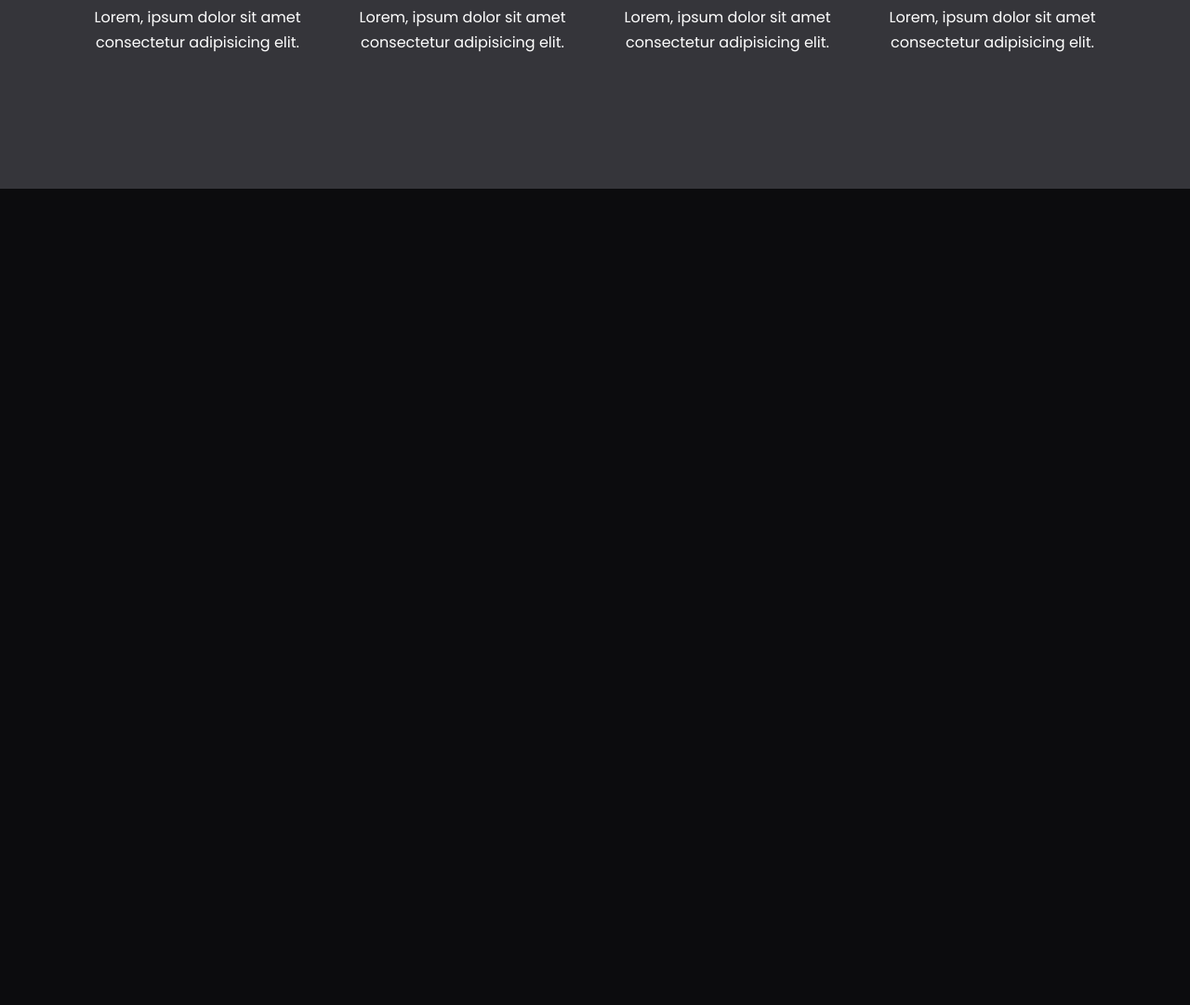
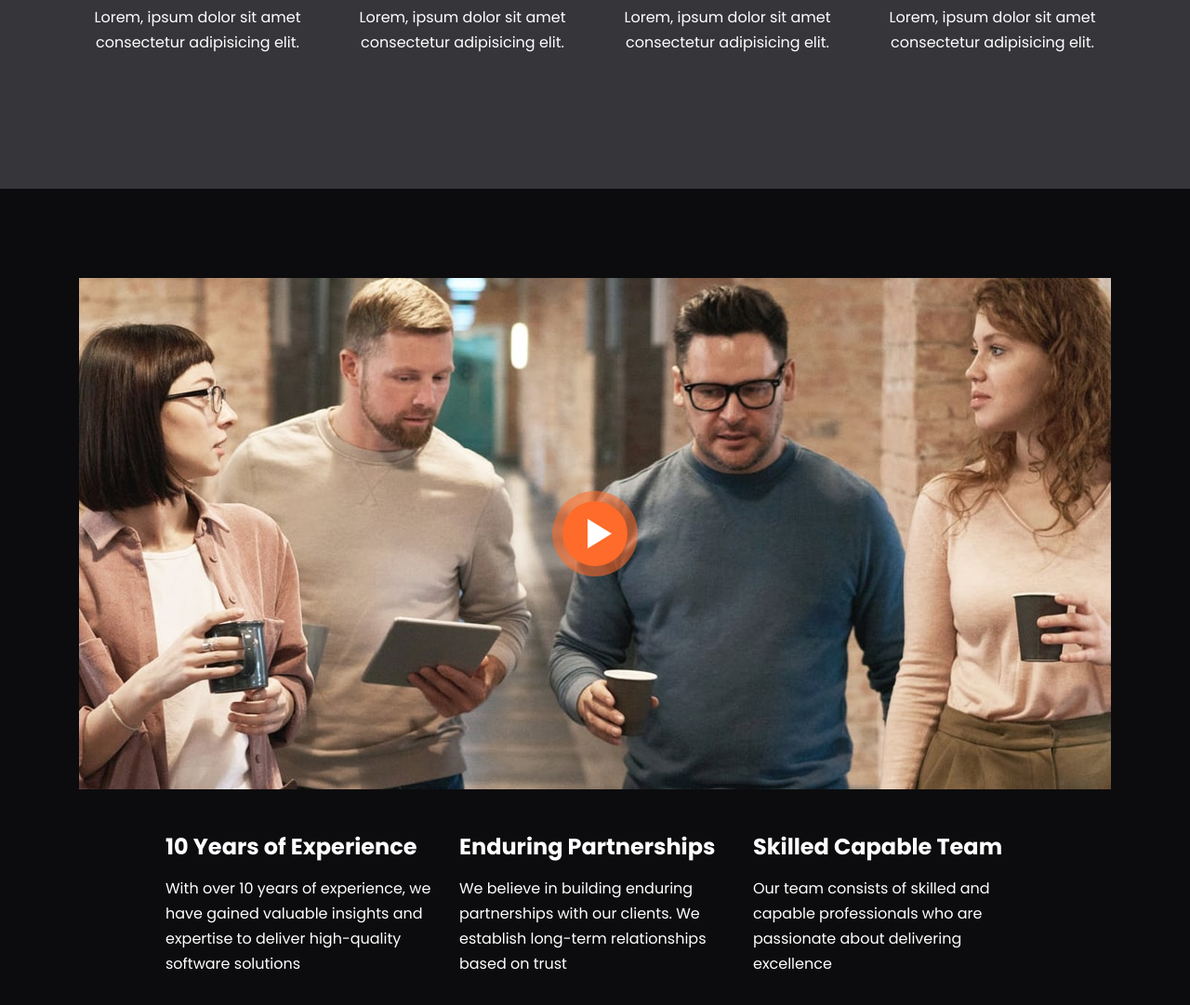
Before and after one commit to WwaleedFadl/Vera, a website: page index.html in a window 1280 px wide. Shown: the part 4404-5485 px from the top of the page at 93% size. Before the commit the page ends 4703 px from the top, so only its background shows below. Drawn offline with Linux system fonts and the light colour scheme.

Commit message:
displaying the button and made some animation with the use of keyframes

```diff
--- a/index.html
+++ b/index.html
@@ -496,6 +496,49 @@
       </div>
     </section>
     <!-- ******************Video Section and Animated Button******************** -->
+    <section class="video my-6">
+      <div class="container">
+        <div class="row">
+          <div class="col-12 d-flex flex-column align-items-center">
+            <div class="position-relative">
+              <img src="images/video-preview.jpg" alt="" class="img-fluid" />
+              <a
+                data-bs-toggle="modal"
+                data-bs-target="#videoModal"
+                class="video-btn"
+                data-bs-src="https://www.youtube.com/embed/u72H_zZzkcw">
+                <span class="video-play-button">
+                  <span></span>
+                </span>
+              </a>
+            </div>
+          </div>
+        </div>
+        <div class="row video-points px-6 mt-5">
+          <div class="col-lg-4">
+            <h4 class="fw-bold">10 Years of Experience</h4>
+            <p>
+              With over 10 years of experience, we have gained valuable insights
+              and expertise to deliver high-quality software solutions
+            </p>
+          </div>
+          <div class="col-lg-4">
+            <h4 class="fw-bold">Enduring Partnerships</h4>
+            <p>
+              We believe in building enduring partnerships with our clients. We
+              establish long-term relationships based on trust
+            </p>
+          </div>
+          <div class="col-lg-4">
+            <h4 class="fw-bold">Skilled Capable Team</h4>
+            <p>
+              Our team consists of skilled and capable professionals who are
+              passionate about delivering excellence
+            </p>
+          </div>
+        </div>
+      </div>
+    </section>
     <script src="js/replaceme.min.js"></script>
     <script src="js/bootstrap.bundle.min.js"></script>
     <script src="js/script.js"></script>
--- a/scss/styles.scss
+++ b/scss/styles.scss
@@ -38,6 +38,72 @@
 .navbar-sticky {
   opacity: 0.9;
 }
+.video-play-button {
+  position: absolute;
+  z-index: 10;
+  top: 50%;
+  left: 50%;
+  transform: translateX(-50%) translateY(-50%);
+  width: 32px;
+  height: 44px;
+  border-radius: 50%;
+  display: block;
+  box-sizing: content-box;
+  padding: 1.125rem 1.25rem 1.125rem 1.75rem;
+  cursor: pointer;
+}
+.video-play-button::before {
+  content: "";
+  position: absolute;
+  z-index: 0;
+  top: 50%;
+  left: 50%;
+  transform: translateX(-50%) translateY(-50%);
+  width: 76px;
+  height: 76px;
+  border-radius: 50%;
+  display: block;
+  cursor: pointer;
+  background: var(--bs-primary);
+  animation: pulse-border 1500ms ease-in-out infinite;
+}
+.video-play-button::after {
+  content: "";
+  position: absolute;
+  z-index: 1;
+  top: 50%;
+  left: 50%;
+  transform: translateX(-50%) translateY(-50%);
+  width: 70px;
+  height: 70px;
+  border-radius: 50%;
+  display: block;
+  cursor: pointer;
+  background: var(--bs-primary);
+  transition: all 200ms;
+}
+.video-play-button span {
+  position: relative;
+  display: block;
+  z-index: 3;
+  top: 6px;
+  left: 4px;
+  width: 0;
+  height: 0;
+  border-left: 26px solid #fff;
+  border-top: 16px solid transparent;
+  border-bottom: 16px solid transparent;
+}
+@keyframes pulse-border {
+  0% {
+    transform: translateX(-50%) translateY(-50%) translateZ(0) scale(1);
+    opacity: 1;
+  }
+  100% {
+    transform: translateX(-50%) translateY(-50%) translateZ(0) scale(1.5);
+    opacity: 0;
+  }
+}
 @media (max-width: 992px) {
   .xl-text {
     font-size: 50px;
@@ -47,4 +113,11 @@
     background: linear-gradient(rgba(0, 0, 0, 0.4), rgba(0, 0, 0, 0.9)),
       url("../images/header-background.jpg") center center no-repeat;
   }
+  .video-points {
+    padding: 0 !important;
+    text-align: center;
+  }
+  .video-points .col-lg-4 {
+    margin-bottom: 20px;
+  }
 }
```
Also changed, not shown: css/styles.css.
